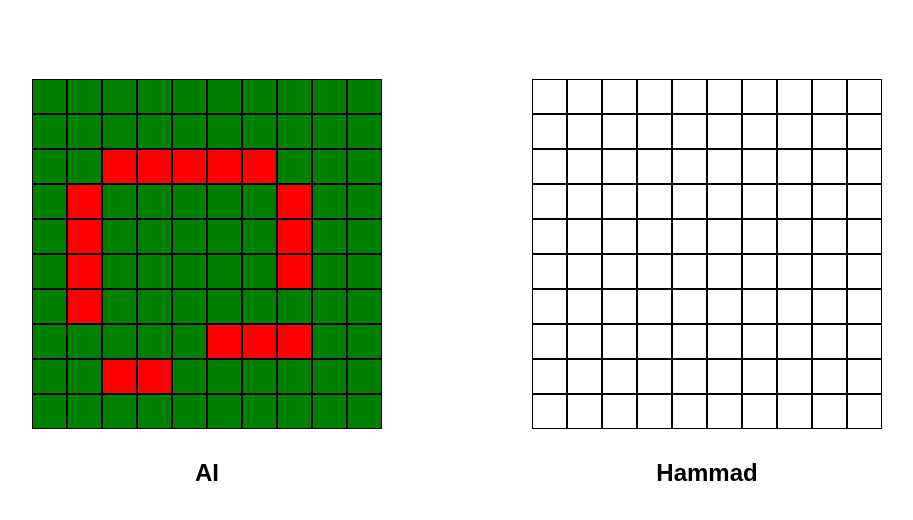
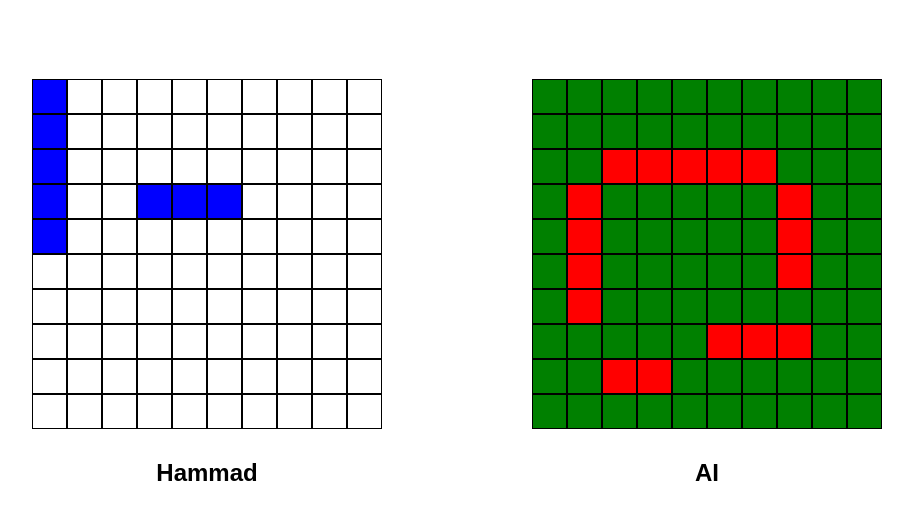
Before and after one commit to hmad213/battleship, a website built with webpack: page src/template.html in a window 1280 px wide. Shown: the part 186-706 px from the top of the page, without its empty margins (183-1096 px from the left). Built offline with nearby package versions, Linux system fonts and the light colour scheme.

Commit message:
Add proper hovering and colors for each cell in computer and user board

```diff
--- a/src/components/ui.js
+++ b/src/components/ui.js
@@ -13,7 +13,43 @@ class Renderer{
             }
             board.appendChild(row);
         }
-        let cells = board.querySelectorAll(".cell");
+
+        this.showAttacks(gameboard, board);
+
+        let nameComponent = document.createElement("h2");
+        nameComponent.textContent = name;
+
+        boardContainer.appendChild(board);
+        boardContainer.appendChild(nameComponent)
+
+        return boardContainer;
+    }
+
+    renderBoards(user, computer){
+        let userBoard = this.createBoard(user.name, user.gameboard);
+        userBoard.classList.add("user");
+        this.showShips(user.gameboard, userBoard);
+        let computerBoard = this.createBoard(computer.name, computer.gameboard);
+        computerBoard.classList.add("computer");
+        let boards = document.querySelector(".boards");
+        boards.appendChild(userBoard);
+        boards.appendChild(computerBoard);
+    }
+
+    showShips(gameboard, boardDiv){
+        let cells = boardDiv.querySelectorAll(".cell");
+        for(let i = 0; i < gameboard.ships.length; i++){
+            for(let j = 0; j < gameboard.ships[i].position.length; j++){
+                let [x, y] = gameboard.ships[i].position[j];
+                if(!cells[y * 10 + x].classList.contains("hit") && !cells[y * 10 + x].classList.contains("missed")){
+                    cells[y * 10 + x].classList.add("ship");
+                }
+            }
+        }
+    }
+
+    showAttacks(gameboard, boardDiv){
+        let cells = boardDiv.querySelectorAll(".cell");
         for(let i = 0; i < gameboard.missedAttacks.length; i++){
             let [x, y] = gameboard.missedAttacks[i];
             cells[y * 10 + x].classList.add("missed");
@@ -22,14 +58,6 @@ class Renderer{
             let [x, y] = gameboard.hitAttacks[i];
             cells[y * 10 + x].classList.add("hit");
         }
-
-        let nameComponent = document.createElement("h2");
-        nameComponent.textContent = name;
-
-        boardContainer.appendChild(board);
-        boardContainer.appendChild(nameComponent)
-
-        document.querySelector(".boards").appendChild(boardContainer);
     }
 
     createCell(){
--- a/src/index.js
+++ b/src/index.js
@@ -4,6 +4,8 @@ import { Renderer } from "./components/ui.js";
 
 let u = new User("Hammad");
 let c = new Computer("AI");
+u.addShip("destroyer", [[3, 3], [4, 3], [5, 3]])
+u.addShip("carrier", [[0, 0], [0, 1], [0, 2], [0, 3], [0, 4]])
 for(let i = 0; i < 10; i++){
     for(let j = 0; j < 10; j++){
         u.attack(c.gameboard, [i, j]);
@@ -11,5 +13,4 @@ for(let i = 0; i < 10; i++){
 }
 let r = new Renderer();
 
-r.createBoard(c.name, c.gameboard);
-r.createBoard(u.name, u.gameboard);
+r.renderBoards(u, c);
--- a/src/style.css
+++ b/src/style.css
@@ -47,17 +47,31 @@ body{
 .cell{
     border: 1px solid black;
     flex: 1;
+}
+
+.computer .cell:hover{
+    background-color: lightblue;
     cursor: pointer;
 }
 
-.cell:hover{
-    background-color: lightblue;
+.board .missed{
+    background-color: green;
+    cursor: default;
 }
 
-.missed{
+.board .hit{
+    background-color: red;
+    cursor: default;
+}
+
+.board .missed:hover{
     background-color: green;
 }
 
-.hit{
+.board .hit:hover{
     background-color: red;
 }
+
+.ship{
+    background-color: blue;
+}
```
